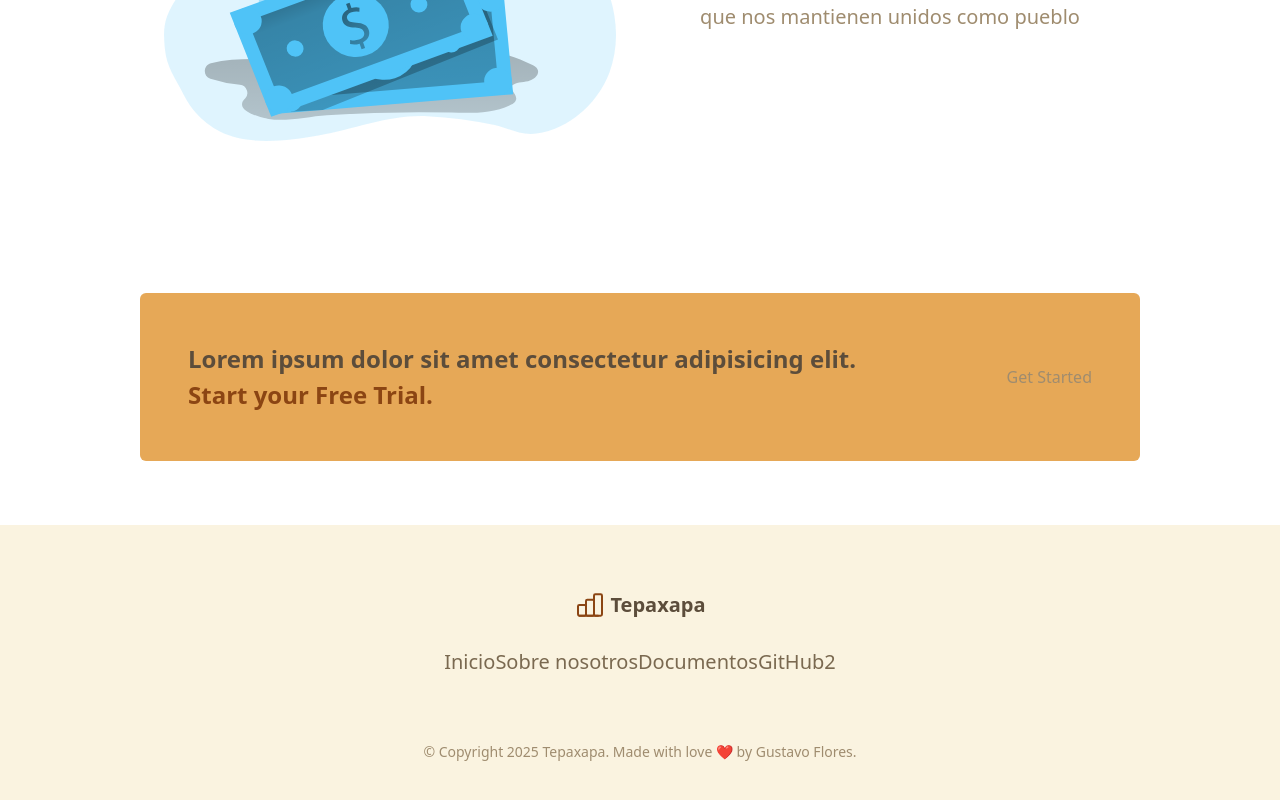
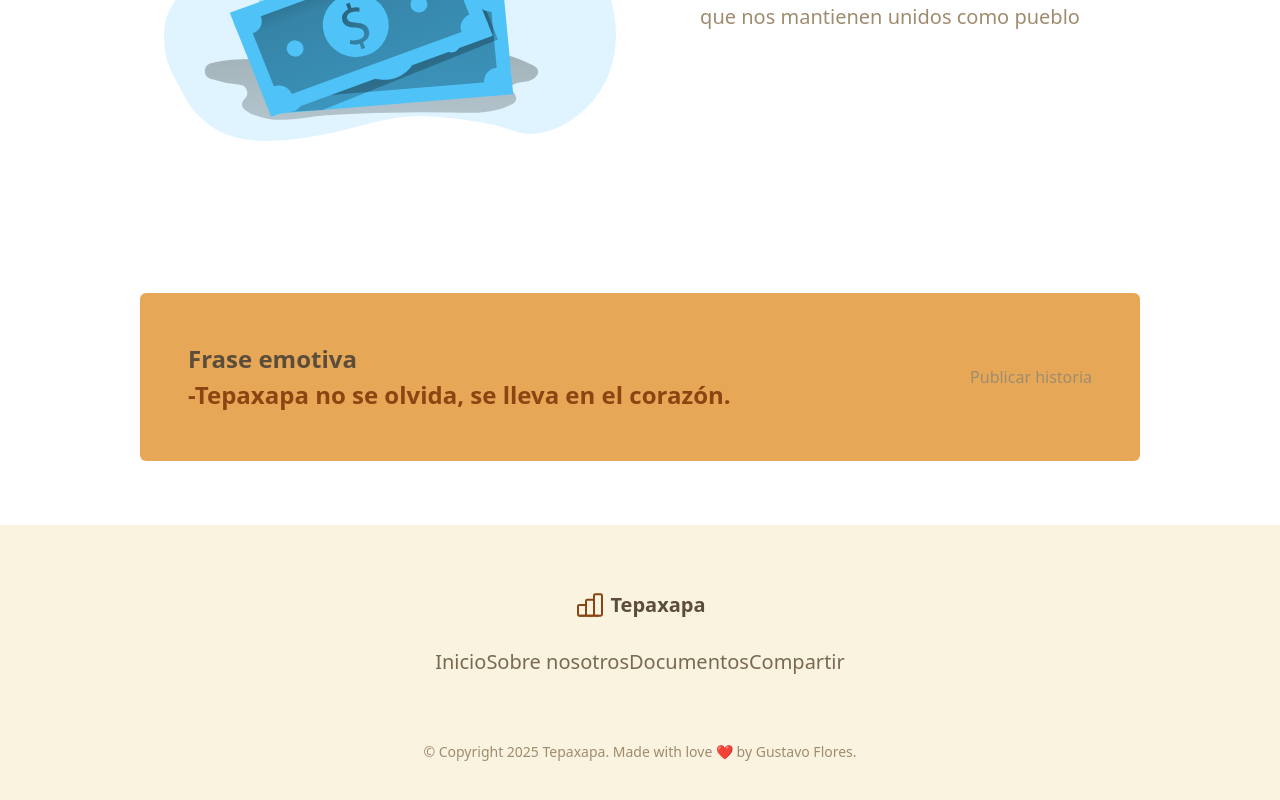
Before and after one commit to F10S4NT/react-landing, a Next.js app: page / in a window 1280 px wide. Shown: the part 2427-3227 px from the top of the page. Built offline with nearby package versions, Linux system fonts and the light colour scheme.

Commit message:
modificacion de banner footer

```diff
--- a/src/templates/Banner.tsx
+++ b/src/templates/Banner.tsx
@@ -7,11 +7,11 @@ import { Section } from '../layout/Section';
 const Banner = () => (
   <Section>
     <CTABanner
-      title="Lorem ipsum dolor sit amet consectetur adipisicing elit."
-      subtitle="Start your Free Trial."
+      title="Frase emotiva"
+      subtitle="-Tepaxapa no se olvida, se lleva en el corazón."
       button={
-        <Link href="https://creativedesignsguru.com/category/nextjs/">
-          <Button>Get Started</Button>
+        <Link href="/">
+          <Button>Publicar historia</Button>
         </Link>
       }
     />
--- a/src/templates/Footer.tsx
+++ b/src/templates/Footer.tsx
@@ -48,8 +48,8 @@ const Footer = () => (
           <Link href="/">Documentos</Link>
         </li>
         <li>
-          <Link href="https://github.com/F10S4NT">
-            GitHub2
+          <Link href="/">
+            Compartir
           </Link>
         </li>
       </CenteredFooter>
--- a/src/templates/Hero.tsx
+++ b/src/templates/Hero.tsx
@@ -28,7 +28,7 @@ const Hero = () => (
         description="Somos una comunidad orgullosa de sus raices, sus tradiciones y su gente. En este blog
         compartiremos historias, fotos y momentos que nos unen como pueblo."
         button={
-          <Link href="https://creativedesignsguru.com/category/nextjs/">
+          <Link href="/">
             <Button xl>Explora el blog</Button>
           </Link>
         }
```
